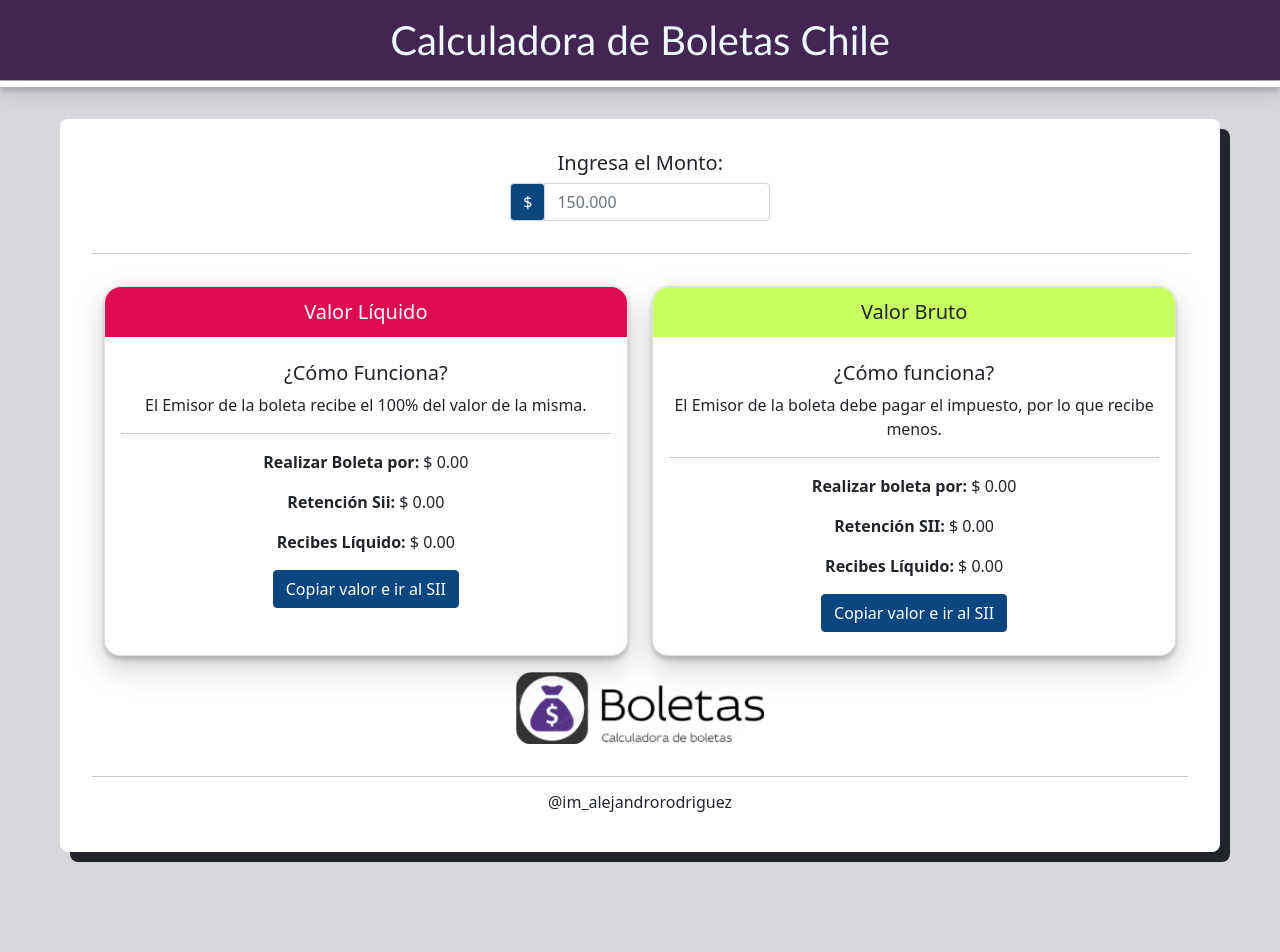
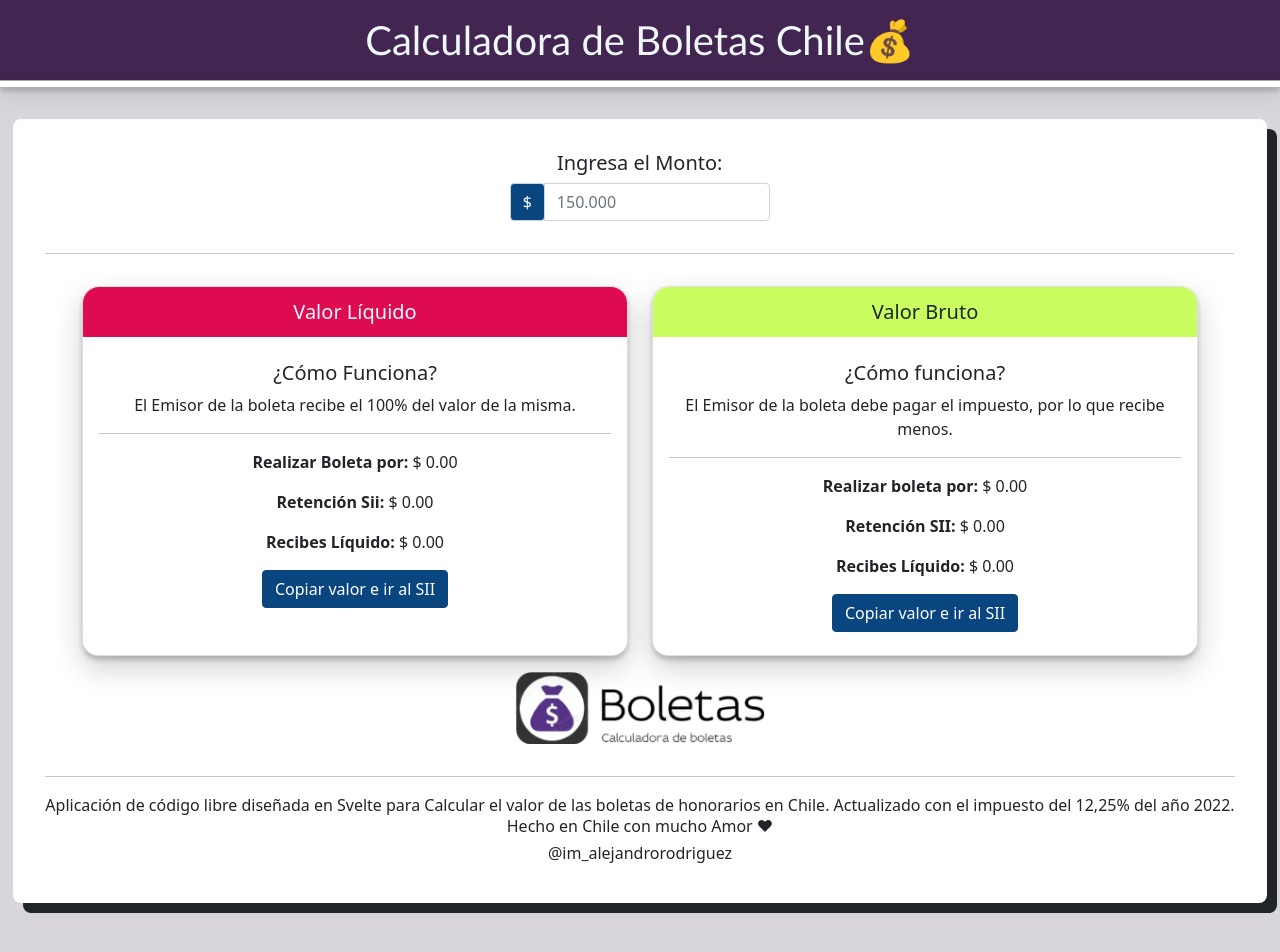
Before and after one commit to aljerr3/calculo-de-boletas-chile, a Svelte app: page / in a window 1280 px wide. Shown: the top 952 px of the page. Built offline with nearby package versions, Linux system fonts and the light colour scheme.

Commit message:
Se agregan íconos y texto en el footer

```diff
--- a/src/components/page.svelte
+++ b/src/components/page.svelte
@@ -150,6 +150,12 @@
   </div>
   <img class="logo" src="img/logo.png" alt="logo" />
   <hr />
+  <h7>
+    Aplicación de código libre diseñada en Svelte para Calcular el valor de las
+    boletas de honorarios en Chile. Actualizado con el impuesto del 12,25% del
+    año 2022.
+  </h7>
+  <h6>Hecho en Chile con mucho Amor ❤</h6>
   <h6>@im_alejandrorodriguez</h6>
 </div>
 
--- a/src/components/title.svelte
+++ b/src/components/title.svelte
@@ -1,4 +1,4 @@
-<h1>Calculadora de Boletas Chile</h1>
+<h1>Calculadora de Boletas Chile💰</h1>
 <hr />
 <div class="line" />
 
```
